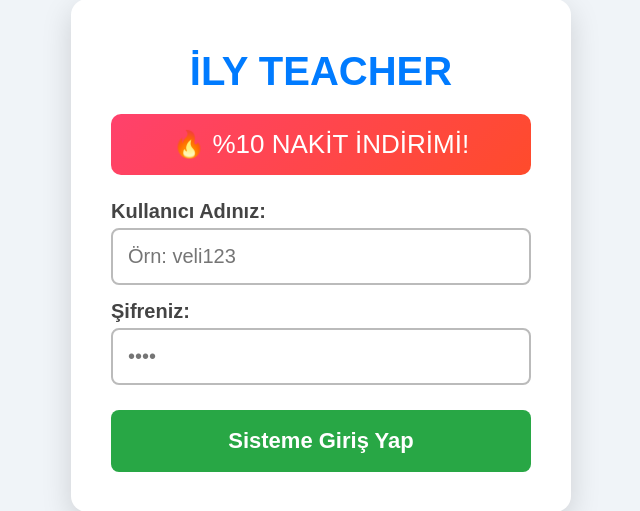
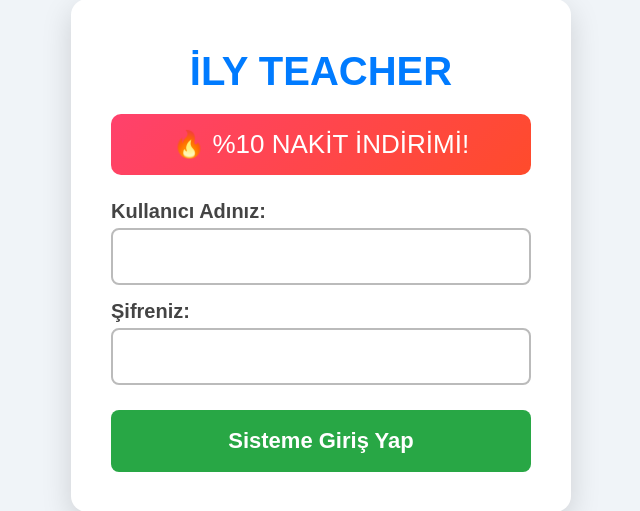
Before and after one commit to sintuvez31-web/ders-site, a Flask app: page /login in a window 1280 px wide. Shown: the part 165-676 px from the top of the page, without its empty margins (319-959 px from the left). Run offline with Flask 3, Linux system fonts and the light colour scheme.

Commit message:
Update login.html

```diff
--- a/templates/login.html
+++ b/templates/login.html
@@ -18,7 +18,6 @@
     </style>
 </head>
 <body>
-
 <div class="login-container">
     <h1>İLY TEACHER</h1>
     <div class="indirim-banner">🔥 %10 NAKİT İNDİRİMİ!</div>
@@ -27,9 +26,9 @@
 
     <form method="POST">
         <label for="username">Kullanıcı Adınız:</label>
-        <input type="text" id="username" name="username" placeholder="Örn: veli123" required>
+        <input type="text" id="username" name="username" required>
         <label for="password">Şifreniz:</label>
-        <input type="password" id="password" name="password" placeholder="••••" required>
+        <input type="password" id="password" name="password" required>
         <button type="submit">Sisteme Giriş Yap</button>
     </form>
 </div>
```
